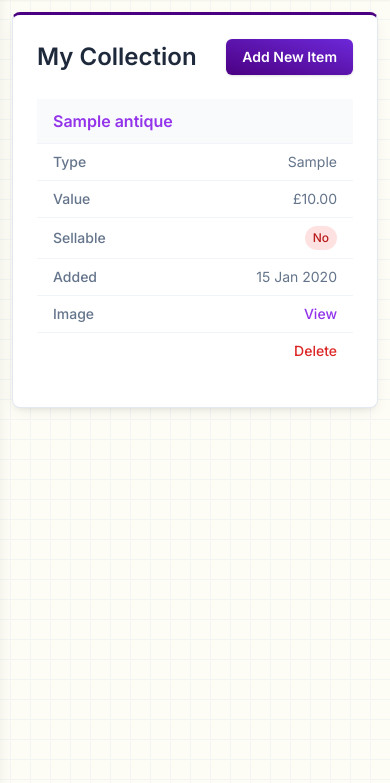
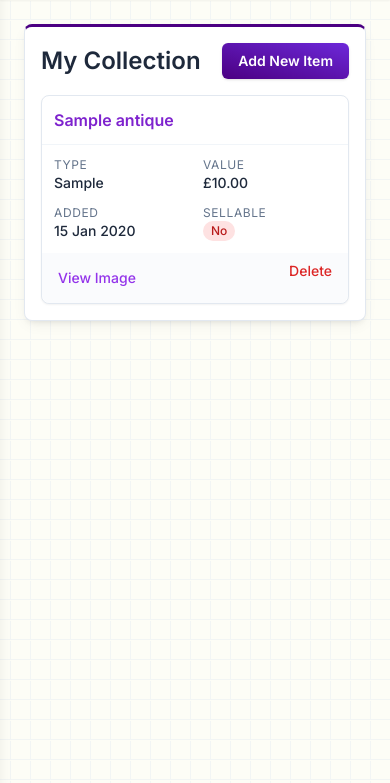
Before and after one commit to HimsHimself/byzantium-app, a Flask app: page /collection in a window 390 px wide. Shown: the part 61-844 px from the top of the page. Run offline with Flask 3, Linux system fonts and the light colour scheme; the visitor is signed in with stand-in values (Sample User, id 1); a database or web service that is not in the repository returns one stand-in record (values such as "Sample title"); parts of the project's set-up code (start-up, migrations or seed data) failed here and were passed over; some libraries are stand-ins or nearby versions.

Commit message:
Set the collection view to use two different layouts, one for mobile and the other for desktop@ @

```diff
--- a/templates/collection.html
+++ b/templates/collection.html
@@ -1,18 +1,69 @@
 {% extends "index.html" %}
 
 {% block content %}
-<div class="content-card rounded-lg p-6 md:p-8">
-    <div class="flex justify-between items-center mb-6">
+<div class="content-card rounded-lg p-4 md:p-6">
+    <div class="flex justify-between items-center mb-4">
         <h2 class="text-2xl font-semibold text-slate-800">
             My Collection
         </h2>
-        <a href="{{ url_for('add_collection_item') }}" class="btn-primary text-sm font-semibold px-4 py-2 rounded-md">
+        <a href="{{ url_for('add_collection_item') }}" class="btn-primary flex-shrink-0 text-sm font-semibold px-4 py-2 rounded-md">
             Add New Item
         </a>
     </div>
 
-    <div class="overflow-x-auto">
-        <table class="w-full text-sm text-left text-slate-500 responsive-table">
+    {% if items %}
+        <div class="grid grid-cols-1 gap-4 md:hidden">
+            {% for item in items %}
+            <div class="rounded-lg border border-slate-200 bg-white text-sm shadow-sm">
+                <div class="p-3 border-b border-slate-100">
+                    <a href="{{ url_for('view_collection_item', item_id=item.id) }}" class="font-semibold text-purple-700 hover:underline text-base">
+                        {{ item.name }}
+                    </a>
+                </div>
+                <div class="p-3 grid grid-cols-2 gap-x-4 gap-y-3">
+                    <div>
+                        <p class="text-slate-500 text-xs uppercase tracking-wider">Type</p>
+                        <p class="text-slate-800 truncate font-medium">{{ item.item_type or 'N/A' }}</p>
+                    </div>
+                    <div>
+                        <p class="text-slate-500 text-xs uppercase tracking-wider">Value</p>
+                        <p class="text-slate-800 font-medium">{% if item.approximate_value is not none %}£{{ "%.2f"|format(item.approximate_value) }}{% else %}N/A{% endif %}</p>
+                    </div>
+                    <div>
+                        <p class="text-slate-500 text-xs uppercase tracking-wider">Added</p>
+                        <p class="text-slate-800 font-medium">{{ item.created_at.strftime('%d %b %Y') if item.created_at else 'N/A' }}</p>
+                    </div>
+                    <div>
+                        <p class="text-slate-500 text-xs uppercase tracking-wider">Sellable</p>
+                        <div class="font-medium">
+                             {% if item.is_sellable %}
+                                <span class="inline-flex items-center rounded-full bg-green-100 px-2 py-0.5 text-xs text-green-700">Yes</span>
+                            {% else %}
+                                <span class="inline-flex items-center rounded-full bg-red-100 px-2 py-0.5 text-xs text-red-700">No</span>
+                            {% endif %}
+                        </div>
+                    </div>
+                </div>
+                <div class="p-2 bg-slate-50/75 flex justify-between items-center rounded-b-lg">
+                    <div class="font-medium">
+                        {% if item.image_url %}
+                            <a href="{{ item.image_url }}" target="_blank" rel="noopener noreferrer" class="text-purple-600 hover:text-purple-800 hover:underline px-2">
+                                View Image
+                            </a>
+                        {% else %}
+                            <span class="text-slate-400 px-2">No Image</span>
+                        {% endif %}
+                    </div>
+                    <form action="{{ url_for('delete_collection_item', item_id=item.id) }}" method="POST" onsubmit="return confirm('Are you sure you want to delete this item?');">
+                        <button type="submit" class="font-medium text-red-600 hover:text-red-800 hover:underline px-2">Delete</button>
+                    </form>
+                </div>
+            </div>
+            {% endfor %}
+        </div>
+
+        <div class="hidden md:block overflow-x-auto">
+            <table class="w-full text-sm text-left text-slate-500">
                 <thead class="text-xs text-slate-700 uppercase bg-slate-100">
                     <tr>
                         <th scope="col" class="px-6 py-3">Item Name</th>
@@ -25,25 +76,24 @@
                     </tr>
                 </thead>
                 <tbody>
-                {% if items %}
                     {% for item in items %}
                     <tr class="bg-white border-b hover:bg-slate-50">
-                        <td data-label="Item Name" class="px-6 py-4 font-medium text-slate-900 whitespace-nowrap name-cell">
+                        <td class="px-6 py-4 font-medium text-slate-900 whitespace-nowrap">
                             <a href="{{ url_for('view_collection_item', item_id=item.id) }}" class="font-medium text-purple-600 hover:text-purple-800 hover:underline">
                                 {{ item.name }}
                             </a>
                         </td>
-                        <td data-label="Type" class="px-6 py-4">{{ item.item_type or 'N/A' }}</td>
-                        <td data-label="Value" class="px-6 py-4">{% if item.approximate_value is not none %}£{{ "%.2f"|format(item.approximate_value) }}{% else %}N/A{% endif %}</td>
-                        <td data-label="Sellable" class="px-6 py-4">
+                        <td class="px-6 py-4">{{ item.item_type or 'N/A' }}</td>
+                        <td class="px-6 py-4">{% if item.approximate_value is not none %}£{{ "%.2f"|format(item.approximate_value) }}{% else %}N/A{% endif %}</td>
+                        <td class="px-6 py-4">
                             {% if item.is_sellable %}
                                 <span class="inline-flex items-center rounded-full bg-green-100 px-2 py-1 text-xs font-medium text-green-700">Yes</span>
                             {% else %}
                                 <span class="inline-flex items-center rounded-full bg-red-100 px-2 py-1 text-xs font-medium text-red-700">No</span>
                             {% endif %}
                         </td>
-                        <td data-label="Added" class="px-6 py-4">{{ item.created_at.strftime('%d %b %Y') if item.created_at else 'N/A' }}</td>
-                        <td data-label="Image" class="px-6 py-4 md:text-center">
+                        <td class="px-6 py-4">{{ item.created_at.strftime('%d %b %Y') if item.created_at else 'N/A' }}</td>
+                        <td class="px-6 py-4 text-center">
                             {% if item.image_url %}
                                 <a href="{{ item.image_url }}" target="_blank" rel="noopener noreferrer" class="font-medium text-purple-600 hover:text-purple-800 hover:underline">
                                     View
@@ -52,20 +102,20 @@
                                 <span class="text-slate-400">None</span>
                             {% endif %}
                         </td>
-                        <td data-label="Actions" class="px-6 py-4 md:text-center actions-cell">
+                        <td class="px-6 py-4 text-center">
                             <form action="{{ url_for('delete_collection_item', item_id=item.id) }}" method="POST" onsubmit="return confirm('Are you sure you want to delete this item?');" class="inline-block">
                                 <button type="submit" class="font-medium text-red-600 hover:text-red-800 hover:underline">Delete</button>
                             </form>
                         </td>
                     </tr>
                     {% endfor %}
-                {% else %}
-                    <tr class="bg-white border-b">
-                        <td colspan="7" class="px-6 py-4 text-center text-slate-500 italic">Your collection is empty. Use the 'Add New Item' button to start cataloging.</td>
-                    </tr>
-                {% endif %}
                 </tbody>
             </table>
         </div>
+    {% else %}
+        <div class="p-6 text-center text-slate-500 italic">
+            Your collection is empty. Use the 'Add New Item' button to start cataloging.
+        </div>
+    {% endif %}
 </div>
 {% endblock %}
--- a/templates/index.html
+++ b/templates/index.html
@@ -87,74 +87,6 @@
             transform: translateY(-2px);
         }
 
-        /* --- Refined Responsive & Mobile Styles --- */
-        @media (max-width: 767px) {
-            /* Fix page width by reducing container padding */
-            main.p-6, main.p-8 {
-                padding: 0.75rem;
-            }
-            .content-card {
-                padding: 0; /* Remove padding from card wrapper */
-            }
-
-            /* Compact Responsive Table Styles */
-            .responsive-table thead {
-                display: none;
-            }
-            .responsive-table tr {
-                display: block;
-                margin: 0;
-                border: none;
-                border-radius: 0;
-                box-shadow: none;
-                padding: 0;
-                border-bottom: 8px solid var(--byzantine-ivory);
-            }
-             .responsive-table tr:last-of-type {
-                 border-bottom: none;
-            }
-            .responsive-table td {
-                display: flex;
-                justify-content: space-between;
-                align-items: center;
-                padding: 0.5rem 1rem;
-                text-align: right;
-                border-bottom: 1px solid #f1f5f9; /* slate-100 */
-                font-size: 0.875rem; /* text-sm */
-            }
-            .responsive-table td:last-child {
-                border-bottom: none;
-            }
-            .responsive-table td::before {
-                content: attr(data-label);
-                font-weight: 500;
-                font-size: 0.875rem;
-                text-align: left;
-                color: #64748b; /* slate-500 */
-                padding-right: 1rem;
-            }
-            .responsive-table td.name-cell {
-                background-color: #f8fafc;
-                display: block;
-                text-align: left;
-                padding: 0.75rem 1rem;
-            }
-            .responsive-table td.name-cell a {
-                font-size: 1rem; /* text-base */
-                font-weight: 600;
-            }
-            .responsive-table td.name-cell::before {
-                 display: none;
-            }
-            .responsive-table td.actions-cell {
-                 justify-content: flex-end;
-                 padding-top: 0.5rem;
-                 padding-bottom: 0.5rem;
-            }
-            .responsive-table td.actions-cell::before {
-                 content: ''; /* No label for actions cell */
-            }
-        }
     </style>
 </head>
 <body class="flex h-screen antialiased">
```
Lines whose indentation alone changed are shown as unchanged.
